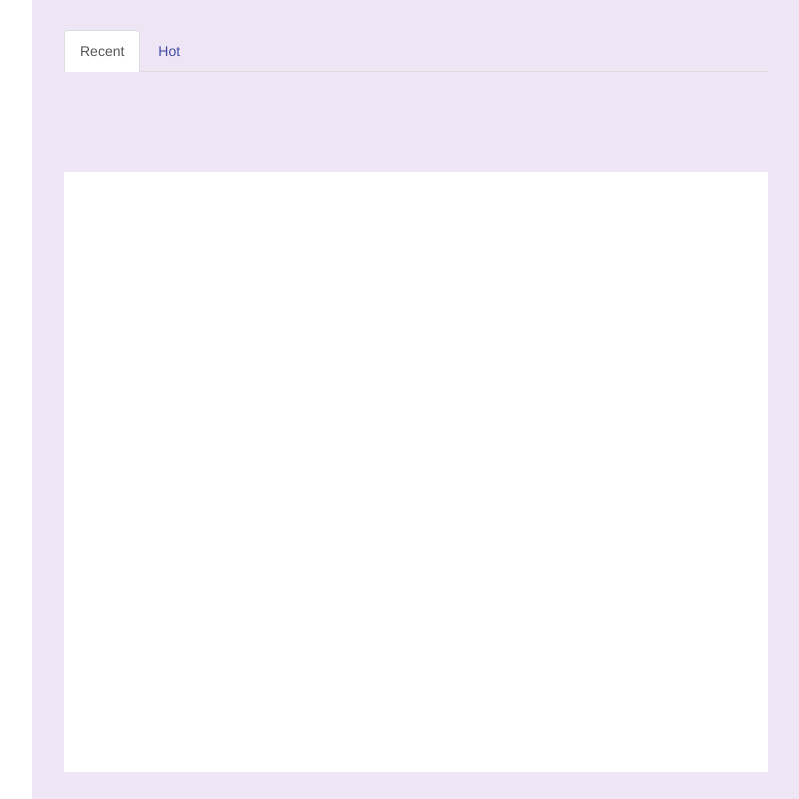
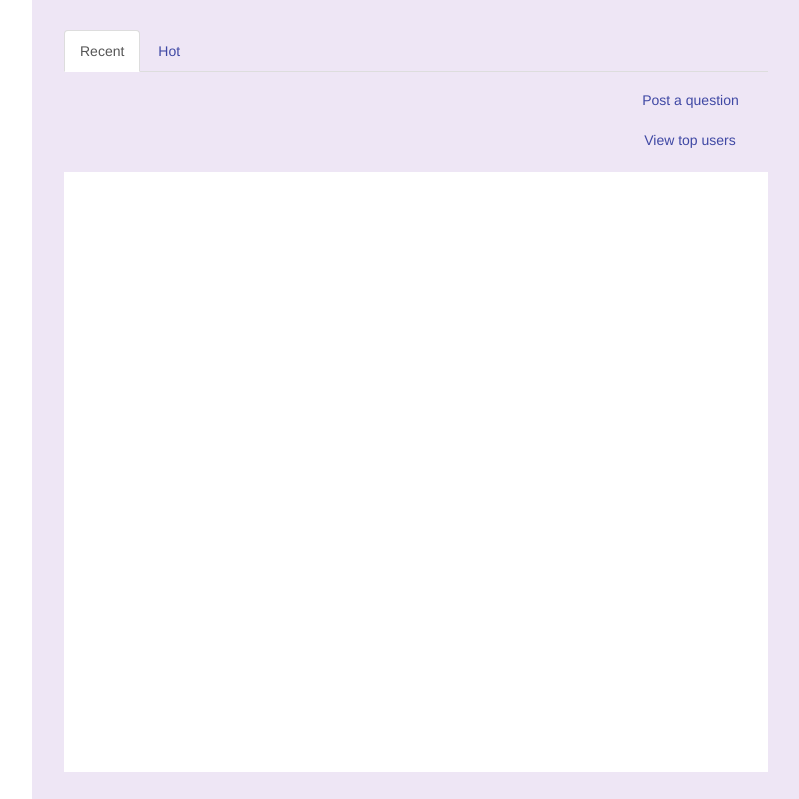
Before and after one commit to 2094131h/peer_reply, a Django app: a page that uses peer_reply_project/templates/base.html in a window 1280 px wide. Shown: the part 50-849 px from the top of the page, without its empty margins (224-1023 px from the left). Run offline with Django 3.2, Linux system fonts and the light colour scheme; the visitor is signed in with stand-in values (Sample User, id 1); data that the repository does not hold is empty; some libraries are stand-ins or nearby versions.

Commit message:
changed questions layout

```diff
--- a/peer_reply_project/peer_reply/views.py
+++ b/peer_reply_project/peer_reply/views.py
@@ -4,8 +4,10 @@ from django.contrib.auth import authenticate, login, logout
 from django.contrib.auth.views import password_change
 from django.contrib.auth.decorators import login_required
 from django.forms.formsets import formset_factory
-from peer_reply.models import University, School, Level, UserProfile, Question, Answer, Quiz, Course, LevelName, QuizAnswer, QuizQuestion
-from peer_reply.forms import CourseForm, QuestionForm, QuizForm, QuizQuestionForm, QuizAnswerForm, UserProfileForm, AnswerForm
+from peer_reply.models import University, School, Level, UserProfile, Question, Answer, Quiz, Course, LevelName, \
+    QuizAnswer, QuizQuestion
+from peer_reply.forms import CourseForm, QuestionForm, QuizForm, QuizQuestionForm, QuizAnswerForm, UserProfileForm, \
+    AnswerForm
 from django.templatetags.static import static
 from django.views.decorators.csrf import ensure_csrf_cookie
 from django.contrib.auth.models import User
@@ -42,12 +44,7 @@ def index(request):
         for course in user_profile.courses.all():  # for all courses in the user
 
             # append relevant questions in order
-            relevant_questions += Question.objects.all().filter(course=course).order_by('-views')
-
-        paginator = Paginator(relevant_questions, 10)
-
-        questions = paginator.page(1)
-        context_dict['questions'] = questions
+            relevant_questions += Question.objects.all().filter(course=course).order_by('-created')
 
         context_dict['levels'] = levels
 
@@ -56,9 +53,10 @@ def index(request):
         # if not logged in then get most recent questions
 
         relevant_questions = Question.objects.all().order_by('-created')
+
     paginator = Paginator(relevant_questions, 10)
+    questions = paginator.page(1)
 
-    questions = paginator.page(1)
     context_dict['questions'] = questions
     context_dict['top_quizzes'] = Quiz.objects.all().order_by('likes')[:5]
     context_dict['paginator'] = paginator
@@ -67,29 +65,32 @@ def index(request):
 
 def get_index_questions(request):
     if request.method == 'GET':
-        questions = None
+        questions = []
         rank = request.GET['page_rank']
 
         if request.user.is_authenticated():
             user_profile = request.user.profile
-            questions = []
 
-            if rank == 'recent':
+            if rank == "recent":
                 for course in user_profile.courses.all():  # for all courses in the user
+
                     # append relevant questions in order
-                    questions += Question.objects.all().filter(course=course).order_by('-created')
-            else:
+                    questions += Question.objects.filter(course=course).order_by('-created')
+
+            elif rank == "hot":
                 for course in user_profile.courses.all():  # for all courses in the user
+                    pass
                     # append relevant questions in order
-                    questions += Question.objects.all().filter(course=course).order_by('-views')
+                    questions += Question.objects.filter(course=course).order_by('-views')
+
         else:
+
             if rank == 'recent':
                 questions = Question.objects.order_by('-created')
             elif rank == 'hot':
-                questions = Question.objects.order_by('views')
+                questions = Question.objects.order_by('-views')
 
-        paginator = Paginator(questions, 5)
-
+        paginator = Paginator(questions, 10)
         try:
             page = request.GET['page']
             questions = paginator.page(int(page))
@@ -101,15 +102,16 @@ def get_index_questions(request):
         if questions:
 
             for question in questions:
+
+
                 question_list.append(
-                    '<a><div class="question_link"><div class="question_link_title">' + question.title + '</div><img width="30" height="30" src="' + static(
-                        'images/default-user-icon-profile.png') + '" class="question_link_pic"/><div class="question_link_username">' + question.user.username + '</div><div class="question_link_views">Views:' + str(
+                    '<a><div class="question_link"><div class="question_link_title">' + question.title + '</div><div class="question_link_text">' + question.body[:200] + '</div></a></a><a href="/peer_reply/profile/' + question.user.username + '"><img width="30" height="30" src="' + static(
+                        'images/default-user-icon-profile.png') + '" class="question_link_pic"/></a><div class="question_link_username">' + question.user.username + '</div><div class="question_link_views">Views:' + str(
                         question.views) + '</div><div class="question_link_posted">Posted:' + question.created.strftime(
-                        '%b,%d,%Y,%H:%M %P') + '</div></div></a>')
-            question_list.append('<input type="hidden" value="' + str(paginator.count) + '" id="paginator-count"/>')
+                        '%b,%d,%Y,%H:%M %P') + '</div></div>')
+        question_list.append('<input type="hidden" value="' + str(paginator.count) + '" id="course_paginator-count"/>')
 
         return HttpResponse(question_list)
-
 
 
 def left_block(request):
@@ -208,7 +210,7 @@ def add_question(request):
             question.user = request.user
             question.save()
             # probably better to use a redirect here.
-            return render(request, 'peer_reply/question.html')
+            return render(request, 'peer_reply/view_question.html')
         else:
 
             context_dict['error'] = 'error'
@@ -292,11 +294,11 @@ def search(request):
             questions = paginator.page(1)
             context_dict['questions'] = questions
 
-            context_dict['top_quizzes'] = Quiz.objects.filter(qqset).order_by('likes')[:5]
+            context_dict['top_quizzes'] = Quiz.objects.filter(qqset).order_by('-likes')[:5]
             context_dict['search'] = search
         return render(request, 'peer_reply/search.html', context_dict)
         # else:
-        #     course = Course.objects.get(slug=course_name_slug)
+        # course = Course.objects.get(slug=course_name_slug)
         #     context_dict['questions'] = Question.objects.all().filter(course=course).order_by('-views')[:20]
         #     return render(request, 'peer_reply/course.html', context_dict)
 
@@ -337,7 +339,7 @@ def get_course_questions(request):
         if rank == 'recent':
             questions = Question.objects.all().order_by('-created')
         elif rank == 'hot':
-            questions = Question.objects.all().order_by('views')
+            questions = Question.objects.all().order_by('-views')
 
         try:
             paginator = Paginator(questions, 10)
@@ -352,10 +354,10 @@ def get_course_questions(request):
 
             for question in questions:
                 question_list.append(
-                    '<a><div class="question_link"><div class="question_link_title">' + question.title + '</div><img width="30" height="30" src="' + static(
-                        'images/default-user-icon-profile.png') + '" class="question_link_pic"/><div class="question_link_username">' + question.user.username + '</div><div class="question_link_views">Views:' + str(
+                    '<a><div class="question_link"><div class="question_link_title">' + question.title + '</div><div class="question_link_text">' + question.body[:200] + '</div></a></a><a href="/peer_reply/profile/' + question.user.username + '"><img width="30" height="30" src="' + static(
+                        'images/default-user-icon-profile.png') + '" class="question_link_pic"/></a><div class="question_link_username">' + question.user.username + '</div><div class="question_link_views">Views:' + str(
                         question.views) + '</div><div class="question_link_posted">Posted:' + question.created.strftime(
-                        '%b,%d,%Y,%H:%M %P') + '</div></div></a>')
+                        '%b,%d,%Y,%H:%M %P') + '</div></div>')
         question_list.append('<input type="hidden" value="' + str(paginator.count) + '" id="course_paginator-count"/>')
         return HttpResponse(question_list)
 
@@ -378,7 +380,7 @@ def get_search_questions(request):
         if rank == 'recent':
             questions = Question.objects.filter(qset).order_by('-created')
         elif rank == 'hot':
-            questions = Question.objects.filter(qset).order_by('views')
+            questions = Question.objects.filter(qset).order_by('-views')
 
         try:
             paginator = Paginator(questions, 5)
@@ -393,11 +395,12 @@ def get_search_questions(request):
 
             for question in questions:
                 question_list.append(
-                    '<a><div class="question_link"><div class="question_link_title">' + question.title + '</div><img width="30" height="30" src="' + static(
-                        'images/default-user-icon-profile.png') + '" class="question_link_pic"/><div class="question_link_username">' + question.user.username + '</div><div class="question_link_views">Views:' + str(
+                    '<a><div class="question_link"><div class="question_link_title">' + question.title + '</div><div class="question_link_text">' + question.body[:200] + '</div></a><a href="/peer_reply/profile/' + question.user.username + '"><img width="30" height="30" src="' + static(
+                        'images/default-user-icon-profile.png') + '" class="question_link_pic"/></a><div class="question_link_username">' + question.user.username + '</div><div class="question_link_views">Views:' + str(
                         question.views) + '</div><div class="question_link_posted">Posted:' + question.created.strftime(
-                        '%b,%d,%Y,%H:%M %P') + '</div></div></a>')
-            question_list.append('<input type="hidden" value="' + str(paginator.count) + '" id="search-paginator-count"/>')
+                        '%b,%d,%Y,%H:%M %P') + '</div></div>')
+            question_list.append(
+                '<input type="hidden" value="' + str(paginator.count) + '" id="search-paginator-count"/>')
         return HttpResponse(question_list)
 
 
@@ -437,6 +440,15 @@ def view_question(request, question_id, question_title_slug):
             userask = Question.objects.get(id=question_id).user
             useraskprofile = UserProfile.objects.get(user=userask)
 
+            # Added to load courses in left navbar
+            universities = University.objects.order_by('-name')[:1]
+            university = University.objects.get(slug='university-of-glasgow')
+            school_list = School.objects.all().filter(university=university).order_by('-name')
+            context_dict['schools'] = school_list
+            context_dict['universities'] = universities
+            levels = LevelName.objects.all().order_by('name')
+            context_dict['levels'] = levels
+            context_dict['top_quizzes'] = Quiz.objects.filter(course=question.course).order_by('-likes')[:5]
             context_dict['answers'] = answers
             context_dict['userask'] = userask
             context_dict['useraskprofile'] = useraskprofile
@@ -471,8 +483,9 @@ def view_question(request, question_id, question_title_slug):
 
         return response
 
+
 # <<<<<<< HEAD
-#         levels = LevelName.objects.all().order_by('name')
+# levels = LevelName.objects.all().order_by('name')
 #         context_dict['levels'] = levels
 # =======
 
@@ -480,7 +493,7 @@ def rate_answer(request):
     answer_id = None
     if request.method == 'GET':
         answer_id = request.GET['answer_id']
-# >>>>>>> 66ca913677134329e1642a7026f744cc9375383a
+    # >>>>>>> 66ca913677134329e1642a7026f744cc9375383a
 
     if answer_id:
         answer = Answer.objects.get(id=int(answer_id))
@@ -505,6 +518,7 @@ def flag_answer(request):
             answer.save()
     return HttpResponse()
 
+
 def mark_as_best_answer(request):
     answer_id = None
     if request.method == 'GET':
@@ -524,7 +538,6 @@ def mark_as_best_answer(request):
     return HttpResponse()
 
 
-@login_required
 def quiz(request, quiz_name_slug):
     slug = quiz_name_slug
     context_dict = {}
@@ -637,12 +650,13 @@ def add_quiz_question(request, quiz_name_slug):
 
     return render(request, 'peer_reply/add_quiz_question.html', context_dict)
 
+
 # pasword change functionality for the profile
 @login_required
 def change_password(request):
     return password_change(request, post_change_redirect='/peer_reply/profile.html')
 
-@login_required
+
 def profile(request, username):
     user = User.objects.get(username=username)
     # boolean for checking if the requested profile is the logged in users.
@@ -653,13 +667,15 @@ def profile(request, username):
     except UserProfile.DoesNotExist:
         profile = None
         courses = None
-# <<<<<<< HEAD
+    # <<<<<<< HEAD
     context_dict = {'user': user, 'profile': profile, 'user_profile': user_profile, 'courses': courses}
     university = University.objects.get(slug='university-of-glasgow')
     schools = School.objects.all().filter(university=university).order_by('name')
     context_dict['schools'] = schools
 
     return render(request, 'peer_reply/profile.html', context_dict)
+
+
 # =======
 #
 #     context_dict = {'user':user,'profile':profile,'user_profile':user_profile,'courses':courses}
@@ -689,14 +705,15 @@ def edit_profile(request):
 
             user_profile.save()
             user.save()
-            url = "/peer_reply/profile/"+request.user.username+"/"
+            url = "/peer_reply/profile/" + request.user.username + "/"
             return redirect(url)
 
         else:
             print form.errors
     else:
         form = UserProfileForm(instance=request.user)
-    return render(request,'peer_reply/edit_profile.html',{'form':form,'user_profile':user_profile})
+    return render(request, 'peer_reply/edit_profile.html', {'form': form, 'user_profile': user_profile})
+
 
 @login_required
 def add_profile(request):
@@ -706,19 +723,20 @@ def add_profile(request):
             profile = form.save(commit=False)
             # connecting the use and profile
             profile.user = request.user
-             # Profile picture supplied? If so, we put it in the new UserProfile.
+            # Profile picture supplied? If so, we put it in the new UserProfile.
             if 'picture' in request.FILES:
                 profile.picture = request.FILES['picture']
             profile.save()
-            url = "/peer_reply/profile/"+request.user.username+"/"
+            url = "/peer_reply/profile/" + request.user.username + "/"
             return redirect(url)
         else:
             print form.errors
     else:
         form = UserProfileForm(instance=request.user)
-    return render(request,'peer_reply/edit_profile.html',{'form':form})
+    return render(request, 'peer_reply/edit_profile.html', {'form': form})
+
 
 def user_profiles(request):
-    context_dict={}
-    context_dict ['users']=UserProfile.objects.order_by('no_quiz_likes','no_best_answers')
-    return render(request,'peer_reply/users.html', context_dict)
+    context_dict = {}
+    context_dict['users'] = UserProfile.objects.order_by('no_quiz_likes', 'no_best_answers')
+    return render(request, 'peer_reply/users.html', context_dict)
--- a/peer_reply_project/static/mikestyle.css
+++ b/peer_reply_project/static/mikestyle.css
@@ -2,7 +2,15 @@
 margin:0px 0px 20px 30px;
 padding:3px;
 }
+#view-question-wrapper{
+background-color:white;
+width:105%;
 
+margin-left:-2%;
+padding:5px;
+margin-bottom:50px;
+padding-bottom:150px;
+}
 .question_profile{
 right:30px;
 padding:3px;
@@ -41,10 +49,14 @@ input[type="submit"] {
 background-color: #ED2427;
 color:white;
 text-decoration: none;
-width:130px;
+width:150px;
 height:35px;
 font-weight:bold;
 font-size:13px;
 text-align: center;
-float:right;
+
 }
+#view-quiz-submit{
+margin-top:30px;
+margin-left:66%;
+}
--- a/peer_reply_project/static/mystyle.css
+++ b/peer_reply_project/static/mystyle.css
@@ -82,7 +82,13 @@ width:60%;
 #navbar{
 color:white;
 }
-
+#post-links{
+left:80%;
+top:50px;
+position:absolute;
+display:inline-block;
+width:250px;
+}
 #left-block{
 margin-top:50px;
 width:20%;
--- a/peer_reply_project/templates/base.html
+++ b/peer_reply_project/templates/base.html
@@ -98,7 +98,6 @@
 
     <div  id="centre_block">
 
-
             {% block body_block %}{% endblock %}
 
     </div>
@@ -191,6 +190,7 @@ if(count > 10){
 $('#search-more-btn').show();
 }
 });
+
 $('#search-more-btn').hide();
 $('.search-rank').click(function(){
 var rank = "";
@@ -221,9 +221,8 @@ $(this).tab('show');
 $('#index-more-btn').hide();
 $('.index-rank').click(function(){
 var rank = "";
-search_query = $('#search_query').val();
 rank = $(this).attr('rank');
-$.get('/peer_reply/get_index_questions/', {page_rank: rank, search:search_query }, function(data){
+$.get('/peer_reply/get_index_questions/', {page_rank: rank }, function(data){
          $('#questions').html(data);
         });
 $(this).tab('show');
--- a/peer_reply_project/templates/peer_reply/course.html
+++ b/peer_reply_project/templates/peer_reply/course.html
@@ -11,6 +11,12 @@
     </li>
     <li><a  class="nav-tab-link course-rank" rank="hot">Hot</a></li>
 
+</ul>
+      <ul class="nav nav-pills" id="post-links">
+             {% if user.is_authenticated %}
+            <li role="presentation" ><a href="{% url 'add_question' %}">Post a question</a></li>
+             {% endif %}
+            <li role="presentation" ><a href="#">View top users</a></li>
 </ul>
 {% include 'peer_reply/questions.html' %}
 <div id="more_btn">
--- a/peer_reply_project/templates/peer_reply/index.html
+++ b/peer_reply_project/templates/peer_reply/index.html
@@ -15,6 +15,12 @@
     <li><a  class="nav-tab-link index-rank" rank="hot">Hot</a></li>
 
 </ul>
+      <ul class="nav nav-pills" id="post-links">
+             {% if user.is_authenticated %}
+            <li role="presentation" ><a href="{% url 'add_question' %}">Post a question</a></li>
+             {% endif %}
+            <li role="presentation" ><a href="#">View top users</a></li>
+</ul>
 {% include 'peer_reply/questions.html' %}
 {% if paginator.count > 10 %}
 <div id="index-more_btn">
--- a/peer_reply_project/templates/peer_reply/questions.html
+++ b/peer_reply_project/templates/peer_reply/questions.html
@@ -10,7 +10,7 @@
             {% if question.body_length < 60 %}
                 <div class="question_link_text">{{ question.body }}</div></div></a>
             {% else %}
-                <div class="question_link_text">{{ question.body|slice:":60" }}...</div></div></a>
+                <div class="question_link_text">{{ question.body|slice:":200" }}...</div></div></a>
             {% endif %}
             <!--<div>{{ question.body }}</div>-->
 
--- a/peer_reply_project/templates/peer_reply/search.html
+++ b/peer_reply_project/templates/peer_reply/search.html
@@ -18,6 +18,12 @@
     <li><a  class="nav-tab-link search-rank" rank="hot">Hot</a></li>
 
 </ul>
+      <ul class="nav nav-pills" id="post-links">
+             {% if user.is_authenticated %}
+            <li role="presentation" ><a href="{% url 'add_question' %}">Post a question</a></li>
+             {% endif %}
+            <li role="presentation" ><a href="#">View top users</a></li>
+</ul>
 {% include 'peer_reply/questions.html' %}
 {% if paginator.count > 10 %}
 <div id="search-more-btn">
--- a/peer_reply_project/templates/peer_reply/users.html
+++ b/peer_reply_project/templates/peer_reply/users.html
@@ -17,7 +17,7 @@
 				   <img src='profile_images/{{ user.picture }}' >
 				   {% endif %}
 				   <h4><a href='{% url 'profile' user.user.username %}>{{ user.user.username }}</a></h4>
-				   <li> Courses: {{ user.courses }}</li>
+
 				   <li> Location: {{ user.location }}</li>
 				   <li> Website: <a href='{{ user.website }}'>{{ user.website }}</a></li>
                    </div>
```
Also changed, not shown: other parts of peer_reply_project/static/mystyle.css (+48 -20 lines), peer_reply_project/templates/peer_reply/ask.html (+17 -16 lines), peer_reply_project/templates/peer_reply/view_question.html (+23 -6 lines).
